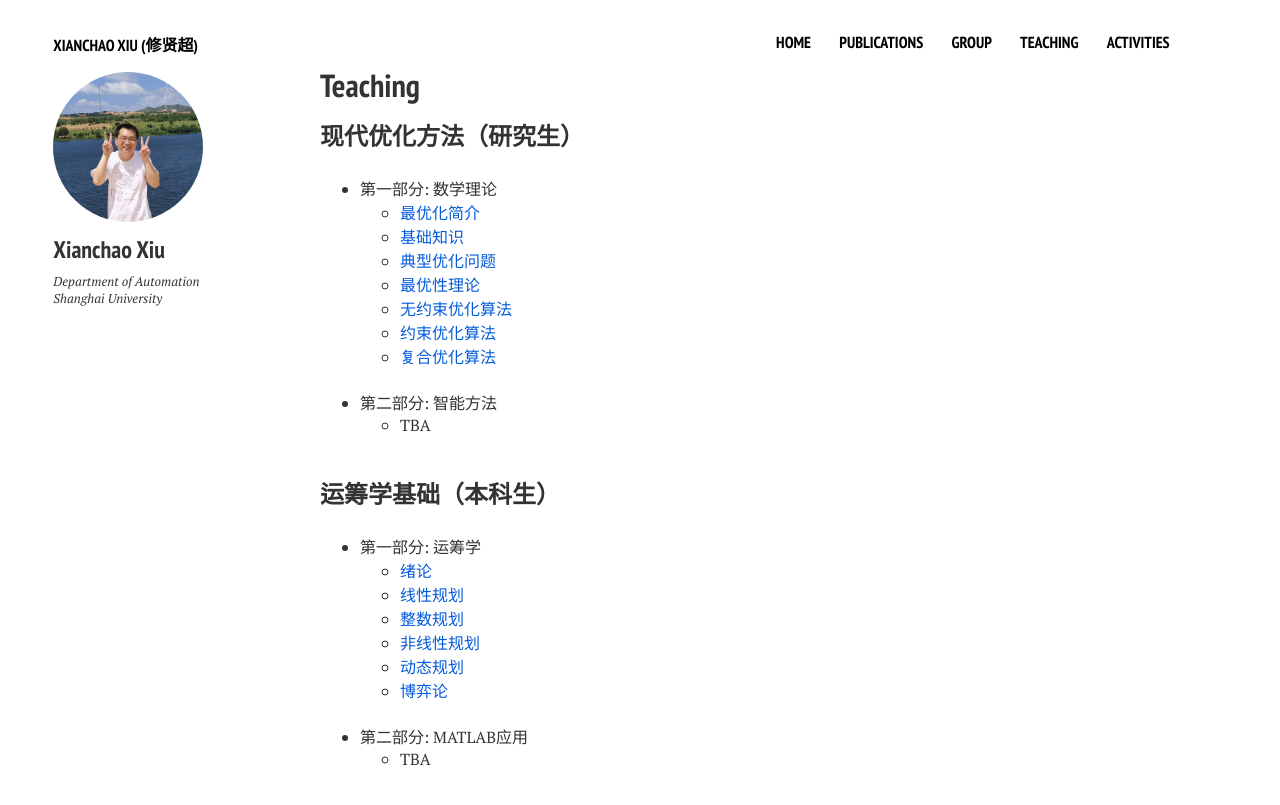
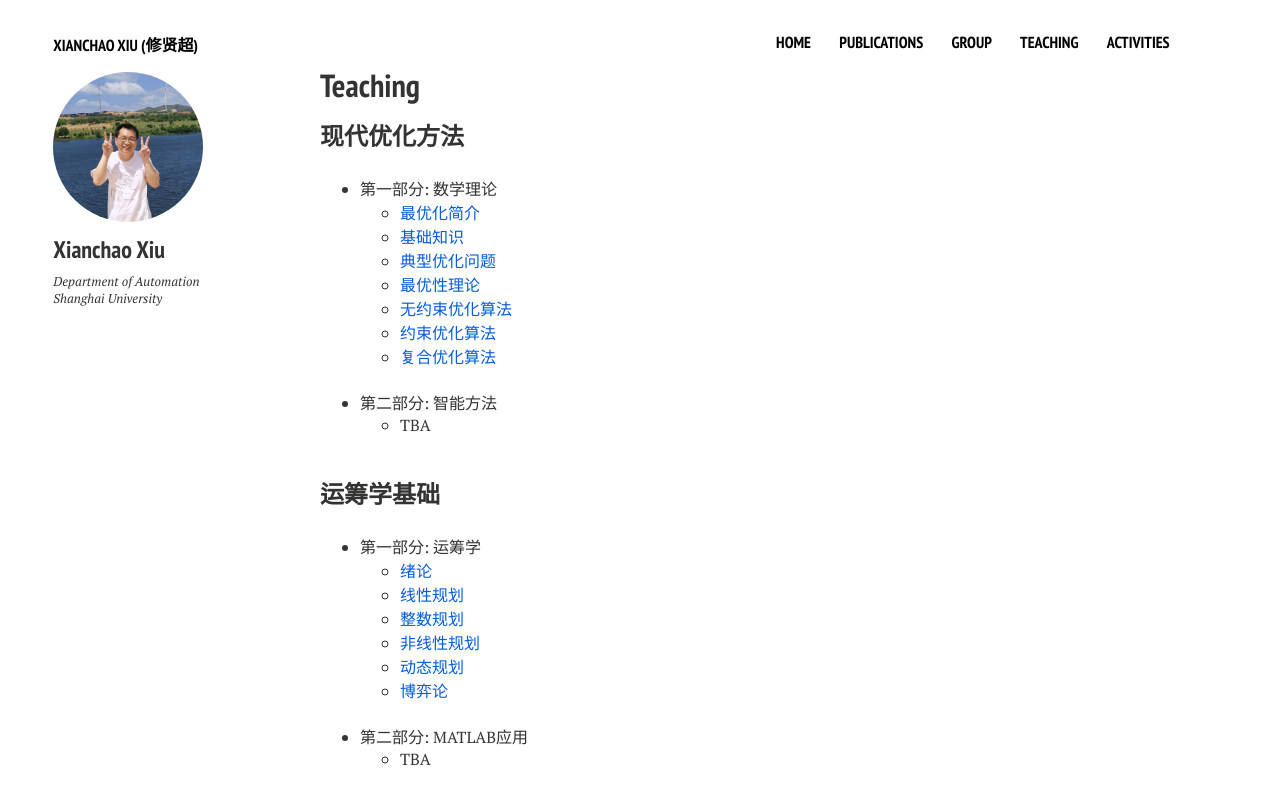
Before and after one commit to xianchaoxiu/xianchaoxiu.github.io, a Jekyll site: the page built from teaching/index.md, in a window 1280 px wide. Shown: the top 805 px of the page. Built offline with Jekyll 4.4.1, drawn with Linux system fonts in a browser that asks for light colours; nearby versions of some CDN libraries.

Commit message:
Update index.md

```diff
--- a/teaching/index.md
+++ b/teaching/index.md
@@ -9,7 +9,7 @@ share: false
 
 
 
-### 现代优化方法（研究生）
+### 现代优化方法
 
 - 第一部分: 数学理论  <br>
   - <a href="../teaching/OPT_1.pdf" class="textlink" target="_blank">最优化简介 </a>  <br>
@@ -28,7 +28,7 @@ share: false
 
 
 
-### 运筹学基础（本科生）
+### 运筹学基础
 
 - 第一部分: 运筹学 <br>
   - <a href="../teaching/OR_1.pdf" class="textlink" target="_blank">绪论 </a> <br>
```
